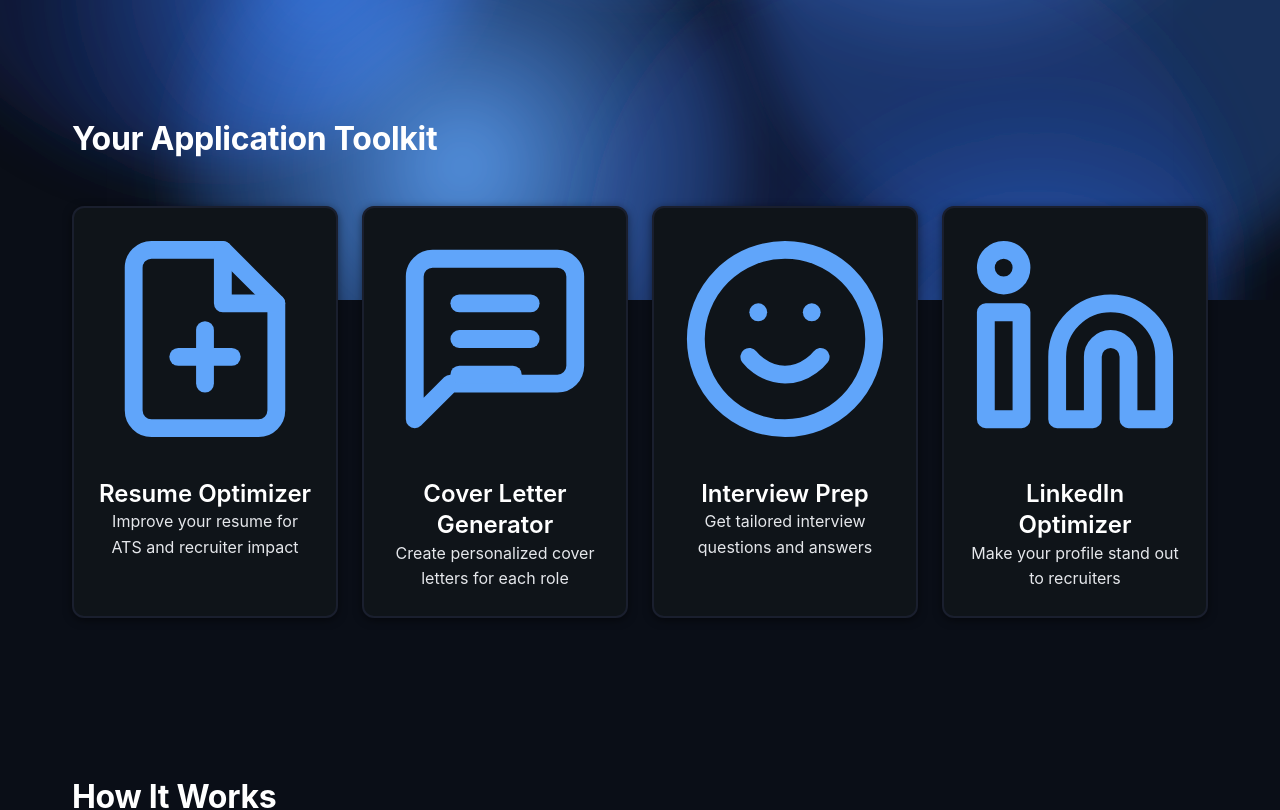
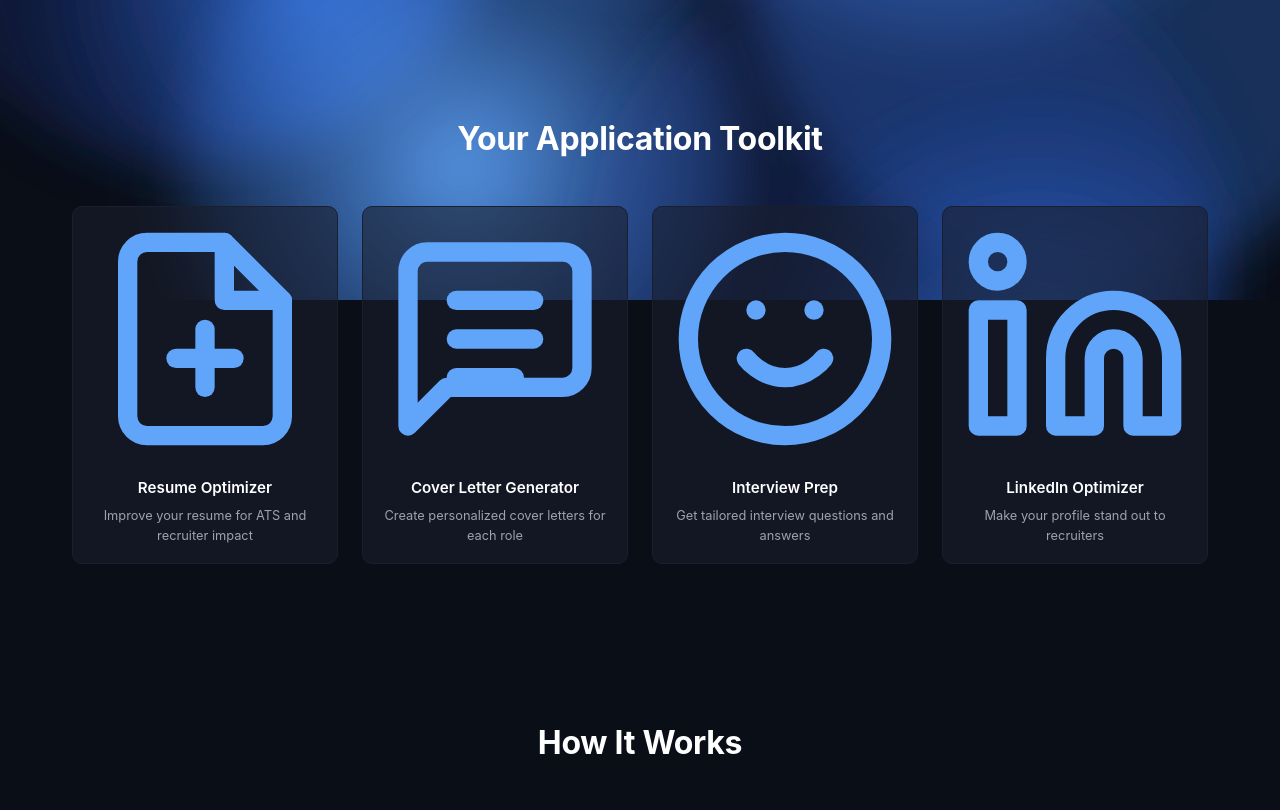
Before and after one commit to birthquake/job-suite, a React (Vite) app: page / in a window 1280 px wide. Shown: the part 500-1310 px from the top of the page. Built offline with nearby package versions, Linux system fonts and the light colour scheme; no server answers.

Commit message:
Update App.css

```diff
--- a/src/App.css
+++ b/src/App.css
@@ -25,6 +25,15 @@
   }
 }
 
+.tools-section {
+  text-align: center;
+}
+
+.tools-section h2 {
+  margin-left: auto;
+  margin-right: auto;
+}
+
 .tools-grid {
   display: grid;
   grid-template-columns: 1fr;
@@ -48,6 +57,15 @@
   .tools-grid {
     grid-template-columns: repeat(4, 1fr);
   }
+}
+
+.how-section {
+  text-align: center;
+}
+
+.how-section h2 {
+  margin-left: auto;
+  margin-right: auto;
 }
 
 /* Steps Wrapper */
@@ -109,8 +127,8 @@
 /* ===== MICRO-INTERACTIONS: Enhanced Animations ===== */
 
 .tool-icon {
-  font-size: 2.5rem;
-  margin-bottom: 1rem;
+  font-size: 1.75rem;
+  margin-bottom: 0.75rem;
   color: var(--accent-primary);
 }
 
@@ -186,23 +204,22 @@
 }
 
 .tool-card {
-  background: var(--card-bg);
-  border: 2px solid var(--border-light);
-  border-radius: 12px;
-  padding: 1.5rem;
-  cursor: pointer;
-  transition: var(--transition-smooth);
-  text-align: center;
-  box-shadow: var(--shadow-subtle);
-}
-
-.tool-card:hover {
-  border-color: var(--accent-primary);
-  box-shadow: 0 20px 40px rgba(96, 165, 250, 0.2);
-  transform: var(--lift-medium);
-  background: var(--bg-tertiary);
-  position: relative;
-  z-index: 1;
+  background: rgba(26, 31, 46, 0.6);
+  border: 1px solid var(--border-light);
+  border-radius: 10px;
+  padding: 1rem;
+  text-align: center;
+  box-shadow: none;
+}
+
+.tool-card h3 {
+  font-size: 0.95rem;
+  margin-bottom: 0.5rem;
+}
+
+.tool-card p {
+  font-size: 0.8rem;
+  color: var(--text-muted);
 }
 
 .checkbox-item {
```
